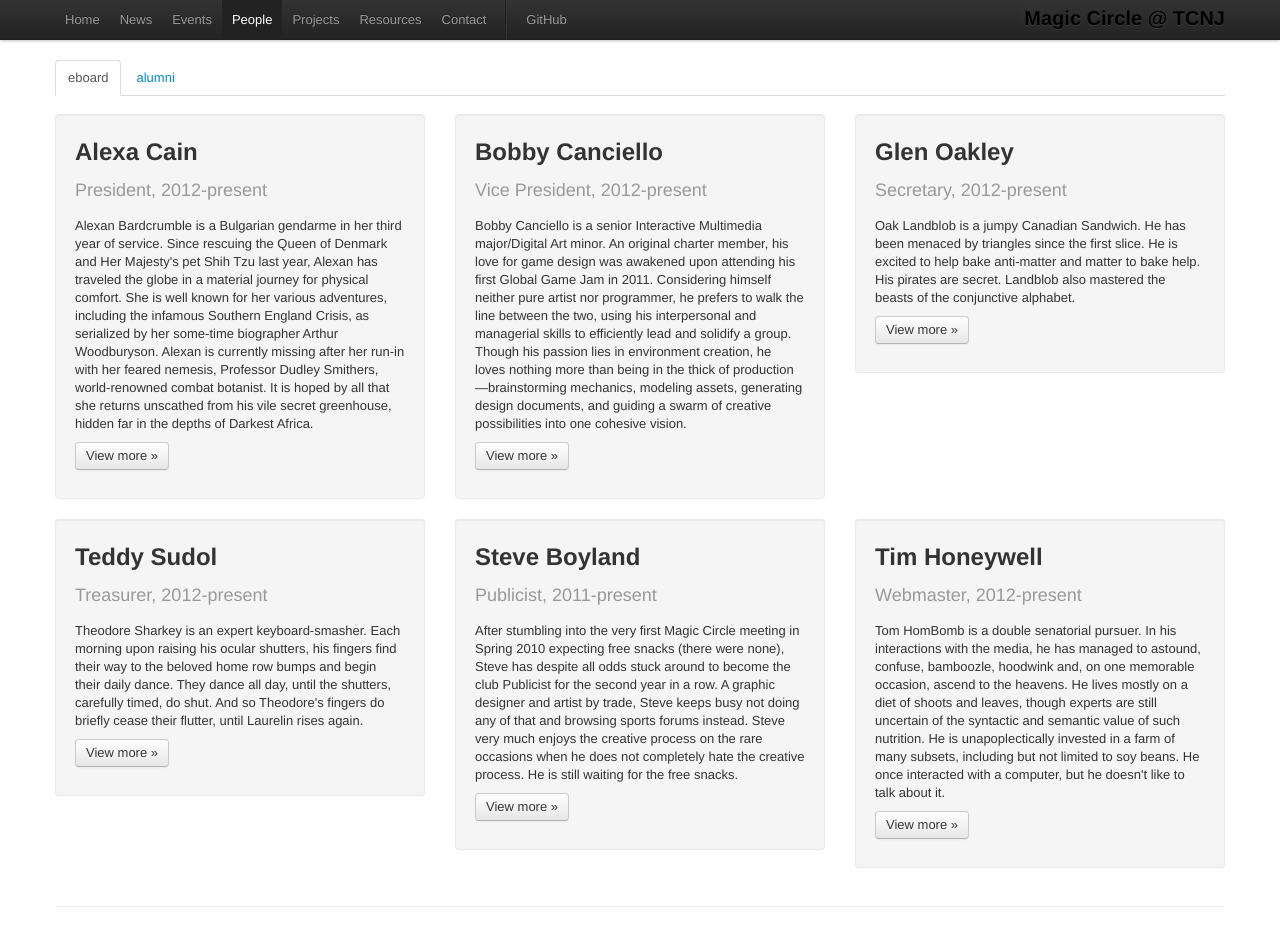
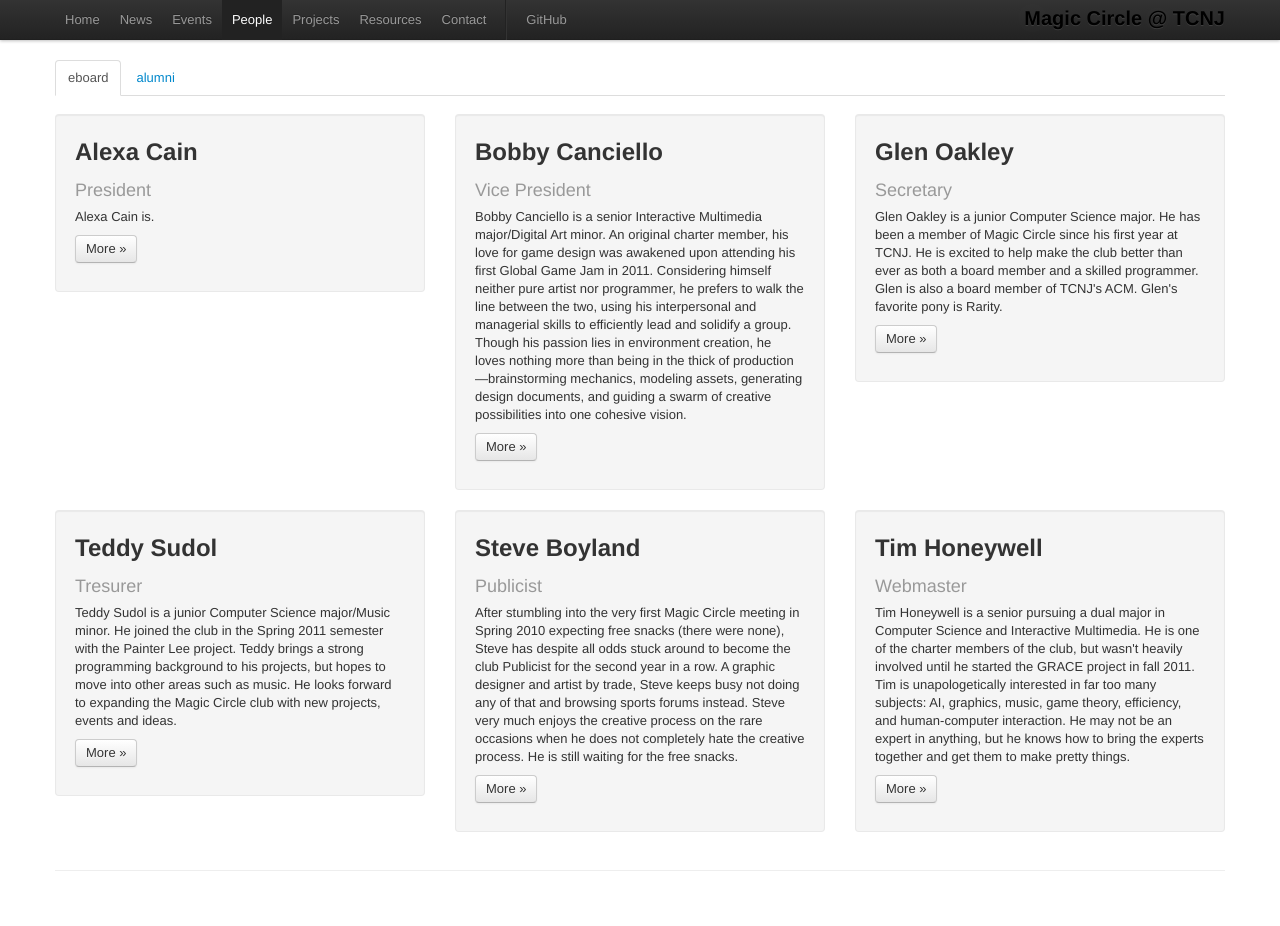
Before and after one commit to tcnj-magic-circle/tcnj-magic-circle.github.com, a Jekyll site: the page built from people/index.html, in a window 1280 px wide and 926 px high. Built offline with Jekyll 4.4.1, drawn with Linux system fonts in a browser that asks for light colours; nearby versions of some CDN libraries; library files that are not in the unit come from our copies.

Commit message:
Modularized the eboard entries
Placed part of the People page under Jekyll; placed the eboard information in the site configuration file to allow Jekyll to programatically pull the data into the site.

NOTE: This broke the funtext

```diff
--- a/_config.yml
+++ b/_config.yml
@@ -3,6 +3,41 @@
 baseurl:    /
 future:     false
 permalink:  /news/:year-:month-:day-:title/
+
+
+
+eboard:
+- title: President
+  name: Alexa Cain
+  bio: |
+    Alexa Cain is.
+  external: http://www.tcnj.edu/~caina1/applet/
+- title: Vice President
+  name: Bobby Canciello
+  bio: |
+    Bobby Canciello is a senior Interactive Multimedia major/Digital Art minor. An original charter member, his love for game design was awakened upon attending his first Global Game Jam in 2011. Considering himself neither pure artist nor programmer, he prefers to walk the line between the two, using his interpersonal and managerial skills to efficiently lead and solidify a group. Though his passion lies in environment creation, he loves nothing more than being in the thick of production—brainstorming mechanics, modeling assets, generating design documents, and guiding a swarm of creative possibilities into one cohesive vision.
+  external: http://www.bobbycanciellointeractivedesign.weebly.com/
+- title: Secretary
+  name: Glen Oakley
+  bio: |
+    Glen Oakley is a junior Computer Science major. He has been a member of Magic Circle since his first year at TCNJ. He is excited to help make the club better than ever as both a board member and a skilled programmer. Glen is also a board member of TCNJ's ACM. Glen's favorite pony is Rarity.
+  external: http://goakley.github.com/
+- title: Tresurer
+  name: Teddy Sudol
+  bio: |
+    Teddy Sudol is a junior Computer Science major/Music minor. He joined the club in the Spring 2011 semester with the Painter Lee project. Teddy brings a strong programming background to his projects, but hopes to move into other areas such as music. He looks forward to expanding the Magic Circle club with new projects, events and ideas.
+  external: http://tsudol.com/
+- title: Publicist
+  name: Steve Boyland
+  bio: |
+    After stumbling into the very first Magic Circle meeting in Spring 2010 expecting free snacks (there were none), Steve has despite all odds stuck around to become the club Publicist for the second year in a row. A graphic designer and artist by trade, Steve keeps busy not doing any of that and browsing sports forums instead. Steve very much enjoys the creative process on the rare occasions when he does not completely hate the creative process. He is still waiting for the free snacks.
+  external: http://www.steveboyland.com/
+- title: Webmaster
+  name: Tim Honeywell
+  bio: |
+    Tim Honeywell is a senior pursuing a dual major in Computer Science and Interactive Multimedia. He is one of the charter members of the club, but wasn't heavily involved until he started the GRACE project in fall 2011. Tim is unapologetically interested in far too many subjects: AI, graphics, music, game theory, efficiency, and human-computer interaction. He may not be an expert in anything, but he knows how to bring the experts together and get them to make pretty things.
+  external: http://tfhoneywell.com/
+
 
 
 navigation:
--- a/people/index.html
+++ b/people/index.html
@@ -9,64 +9,22 @@
   </ul>
   <div class="tab-content">
     <div class="tab-pane fade in active" id="eboard">
-      <div class="row">
-        <div class="span4">
-          <div class="well">
-            <h2>Alexa Cain</h2>
-            <h2><small>President, 2012-present</small></h2>
-            <p></p>
-            <p><script language="Javascript" type="text/javascript" src="/scripts/funscripts/randomacain.js"></script></p>
-            <p><a class="btn" href="http://www.tcnj.edu/~caina1/applet/">View more &raquo;</a></p>
-          </div>
-        </div>
-        <div class="span4">
-          <div class="well">
-            <h2>Bobby Canciello</h2>
-            <h2><small>Vice President, 2012-present</small></h2>
-            <p></p>
-            <p><script language="Javascript" type="text/javascript" src="/scripts/funscripts/randomrcanciello.js"></script></p>
-            <p><a class="btn" href="http://www.bobbycanciellointeractivedesign.weebly.com/">View more &raquo;</a></p>
-          </div>
-        </div>
-        <div class="span4">
-          <div class="well">
-            <h2>Glen Oakley</h2>
-            <h2><small>Secretary, 2012-present</small></h2>
-            <p></p>
-            <p><script language="Javascript" type="text/javascript" src="/scripts/funscripts/randomgoakley.js"></script></p>
-            <p><a class="btn" href="http://www.tcnj.edu/~oakleyg1/">View more &raquo;</a></p>
-          </div>
-        </div>
-      </div>
-      <div class="row">
-        <div class="span4">
-          <div class="well">
-            <h2>Teddy Sudol</h2>
-            <h2><small>Treasurer, 2012-present</small></h2>
-            <p></p>
-            <p><script language="Javascript" type="text/javascript" src="/scripts/funscripts/randomtsudol.js"></script></p>
-            <p><a class="btn" href="http://tsudol.com/">View more &raquo;</a></p>
-          </div>
-        </div>
-        <div class="span4">
-          <div class="well">
-            <h2>Steve Boyland</h2>
-            <h2><small>Publicist, 2011-present</small></h2>
-            <p></p>
-            <p><script language="Javascript" type="text/javascript" src="/scripts/funscripts/randomsboyland.js"></script></p>
-            <p><a class="btn" href="http://www.steveboyland.com/">View more &raquo;</a></p>
-          </div>
-        </div>
-        <div class="span4">
-          <div class="well">
-            <h2>Tim Honeywell</h2>
-            <h2><small>Webmaster, 2012-present</small></h2>
-            <p></p>
-            <p><script language="Javascript" type="text/javascript" src="/scripts/funscripts/randomthoneywell.js"></script></p>
-            <p><a class="btn" href="http://tfhoneywell.com/">View more &raquo;</a></p>
-          </div>
-        </div>
-      </div>
+      {% for member in site.eboard %}
+        {% if forloop.index0 == 0 or forloop.index0 == 3 %}
+          <div class="row">
+        {% endif %}
+	<div class="span4">
+	  <div class="well">
+	    <h2>{{ member.name }}</h2>
+	    <h2><small>{{ member.title }}</small></h2>
+	    <p>{{ member.bio }}</p>
+	    <p><a class="btn" href="{{ member.external }}" target="_blank">More &raquo;</a></p>
+	  </div>
+	</div>
+	{% if forloop.index0 == 2 or forloop.index0 == 5 %}
+	  </div><!--/row-->
+	{% endif %}
+      {% endfor %}
     </div>
     <div class="tab-pane fade in " id="alumni">
       <div class="row">
```
